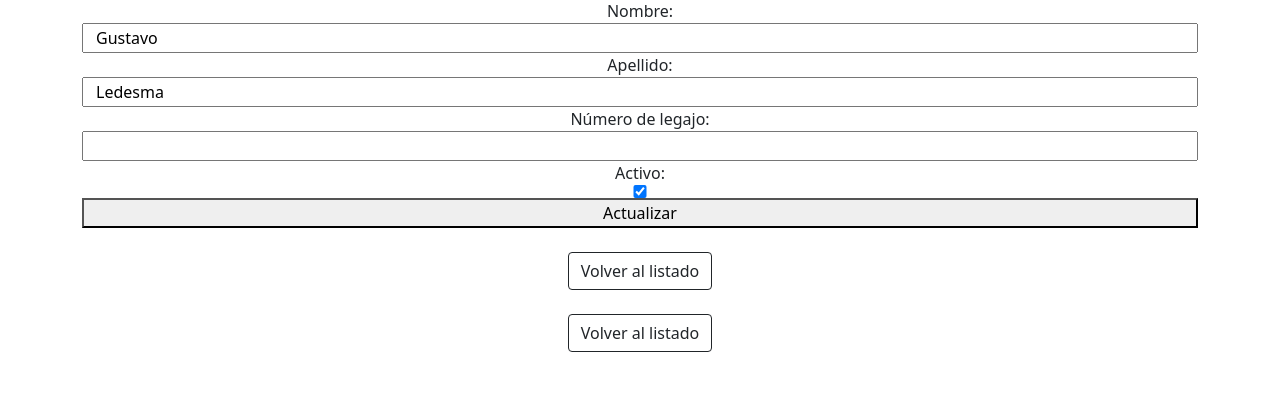
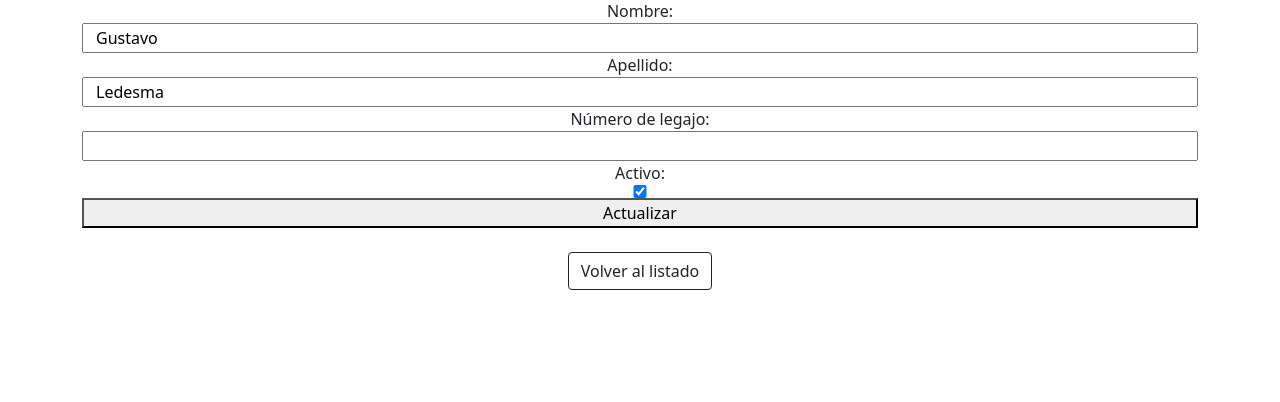
Before and after one commit to kevinserrano01/Biblioteca_App.v1, a Django app: page /biblioteca/actualizar_empleado/1/ in a window 1280 px wide. Shown: the part 57-459 px from the top of the page. Run offline with Django 4.2, Linux system fonts and the light colour scheme; data comes from the database, SQL or seed files in the repository; both versions use the stored data as it was after the commit.

Commit message:
Elimine un boton demas de vovler al listado
Tarea realizada

```diff
--- a/biblioteca/templates/formulario_actualizar_empleado.html
+++ b/biblioteca/templates/formulario_actualizar_empleado.html
@@ -35,11 +35,6 @@
                 <button type="submit">Actualizar</button>
             </div>
         </form>
-        <div class="row">
-            <a href=" {% url 'listado_autores' %} ">
-                <button type="button" class="btn btn-outline-dark mt-4">Volver al listado</button>
-            </a>
-        </div>
 
         <a href=" {% url 'listado_empleados' %} " class="justify-content-center">
             <button type="button" class="btn btn-outline-dark mt-4">Volver al listado</button>
```
Also changed, not shown: db.sqlite3.
